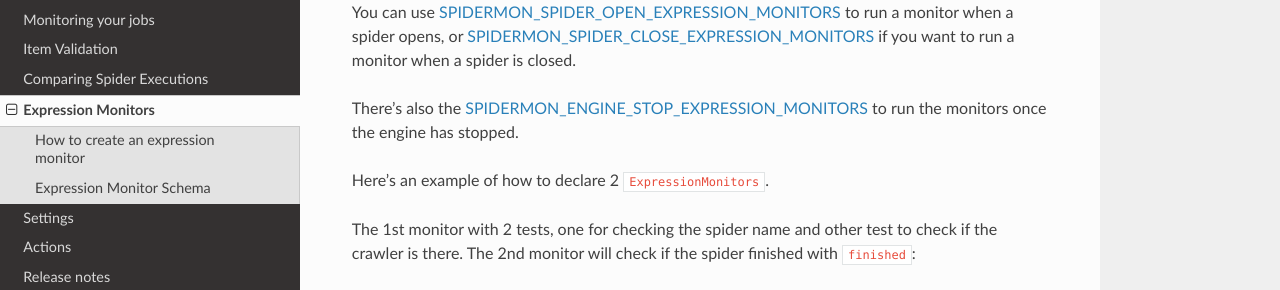
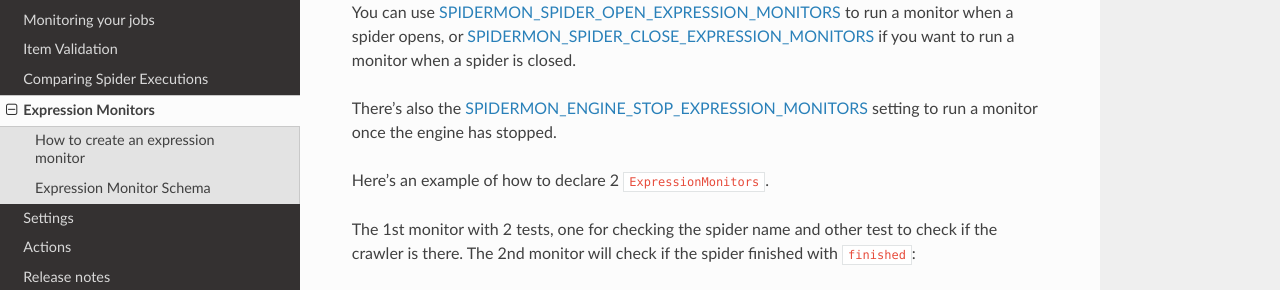
Before and after one commit to scrapinghub/spidermon, a Sphinx documentation site: the page built from docs/source/expression-monitors.rst, in a window 1280 px wide and 900 px high, scrolled down 1115 px. Shown: the part 159-449 px from the top of the window. Built offline with Sphinx 7.4.7 and the Read the Docs theme 2.0.0, drawn with Linux system fonts in a browser that asks for light colours.

Commit message:
Update docs/source/expression-monitors.rst
Co-Authored-By: Adrián Chaves <adrian@chaves.io>

```diff
--- a/docs/source/expression-monitors.rst
+++ b/docs/source/expression-monitors.rst
@@ -62,7 +62,7 @@ You can use :ref:`SPIDERMON_SPIDER_OPEN_EXPRESSION_MONITORS` to run a monitor
 when a spider opens, or :ref:`SPIDERMON_SPIDER_CLOSE_EXPRESSION_MONITORS` if you
 want to run a monitor when a spider is closed.
 
-There's also the :ref:`SPIDERMON_ENGINE_STOP_EXPRESSION_MONITORS` to run the monitors
+There's also the :ref:`SPIDERMON_ENGINE_STOP_EXPRESSION_MONITORS` setting to run a monitor
 once the engine has stopped.
 
 Here's an example of how to declare 2 ``ExpressionMonitors``.
```
